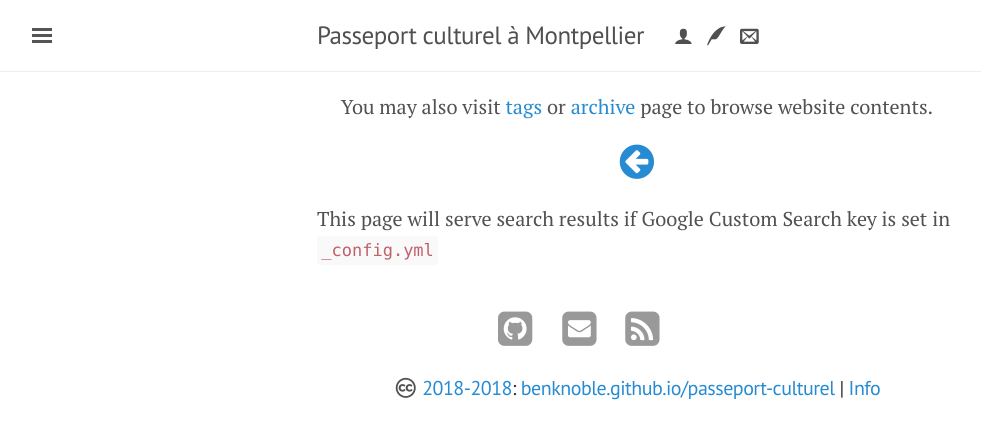
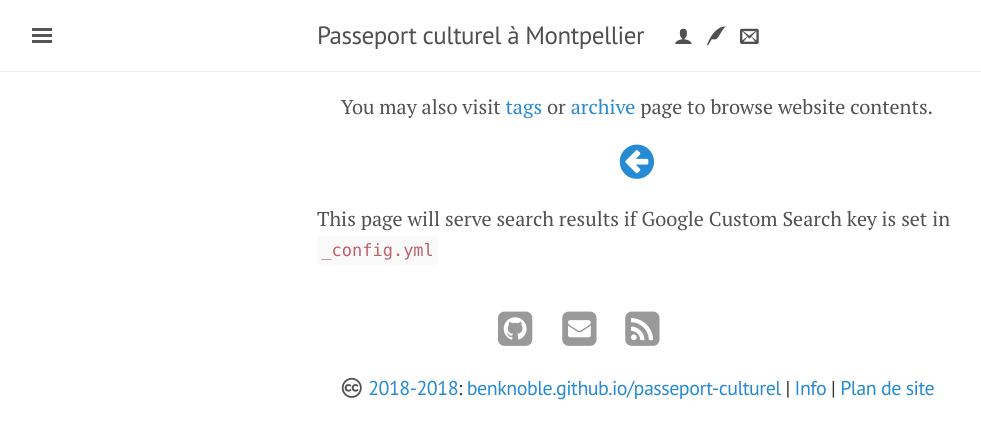
Before and after one commit to benknoble/passeport-culturel, a Jekyll site: the page built from syspages/cse.md, in a window 1280 px wide. Shown: the top 439 px of the page, without its empty margins (3-984 px from the left). Built offline with Jekyll 4.4.1, drawn with Linux system fonts in a browser that asks for light colours; nearby versions of some CDN libraries; some web fonts are replaced.

Commit message:
Add link to sitemap

```diff
--- a/_includes/footer.html
+++ b/_includes/footer.html
@@ -11,5 +11,7 @@
             {% endfor %}
             </ul>
             </div>
-            <h6 class="text-footer"><a rel="license" href="{{ site.url }}/disclosure/" title="CC BY-NC-SA 4.0 License, link to site disclosure" class="social-icon"><i class="fa fa-creative-commons"></i></a> <a rel="license" href="{{ site.url }}/disclosure/" title="CC BY-NC-SA 4.0 License, link to site disclosure">2018-{{ site.time | date: '%Y' }}</a>: <a href="{{ site.url }}" title="Accueil">benknoble.github.io/passeport-culturel</a> | <a href="{{ site.url }}/about/" rel="me">Info</a></h6>
+            <h6 class="text-footer"><a rel="license" href="{{ site.url }}/disclosure/" title="CC BY-NC-SA 4.0 License, link to site disclosure" class="social-icon"><i class="fa fa-creative-commons"></i></a> <a rel="license" href="{{ site.url }}/disclosure/" title="CC BY-NC-SA 4.0 License, link to site disclosure">2018-{{ site.time | date: '%Y' }}</a>: <a href="{{ site.url }}" title="Accueil">benknoble.github.io/passeport-culturel</a> | <a href="{{ site.url }}/about/" rel="me">Info</a>
+                | <a href="{{ site.url }}/sitemap.xml" title="Sitemap">Plan de site</a>
+            </h6>
             </div>
```
